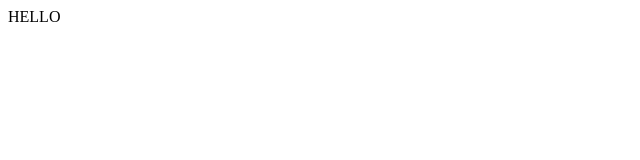
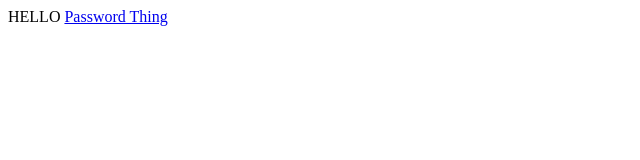
Before and after one commit to Darthleon/darthleon.github.io, a plain HTML site: page index.html in a window 1280 px wide. Shown: the whole page, without its empty margins (0-640 px from the left). Drawn offline with Linux system fonts and the light colour scheme.

Commit message:
Update index.html

```diff
--- a/index.html
+++ b/index.html
@@ -1 +1,2 @@
 HELLO
+<a href="passwordthing/index.html">Password Thing</a>
```
